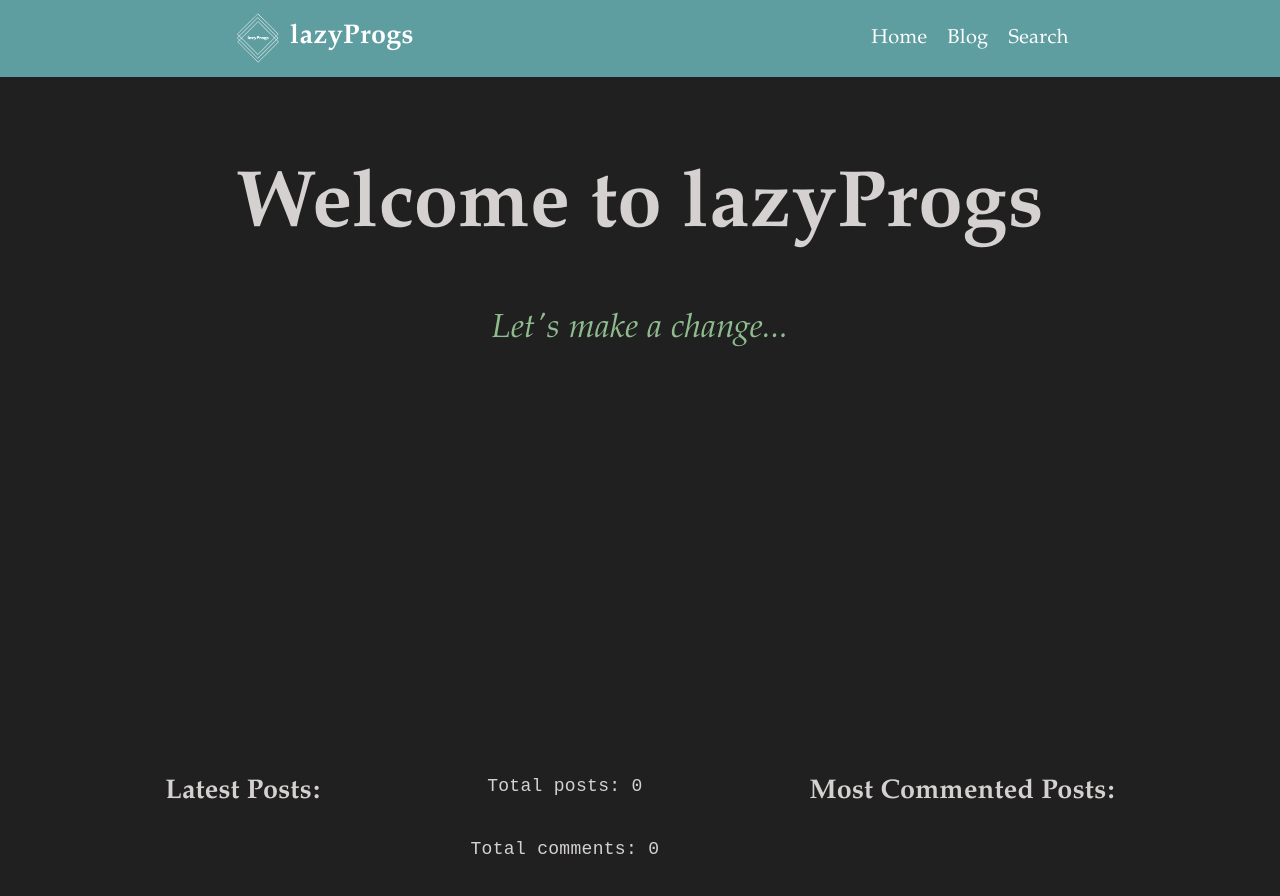
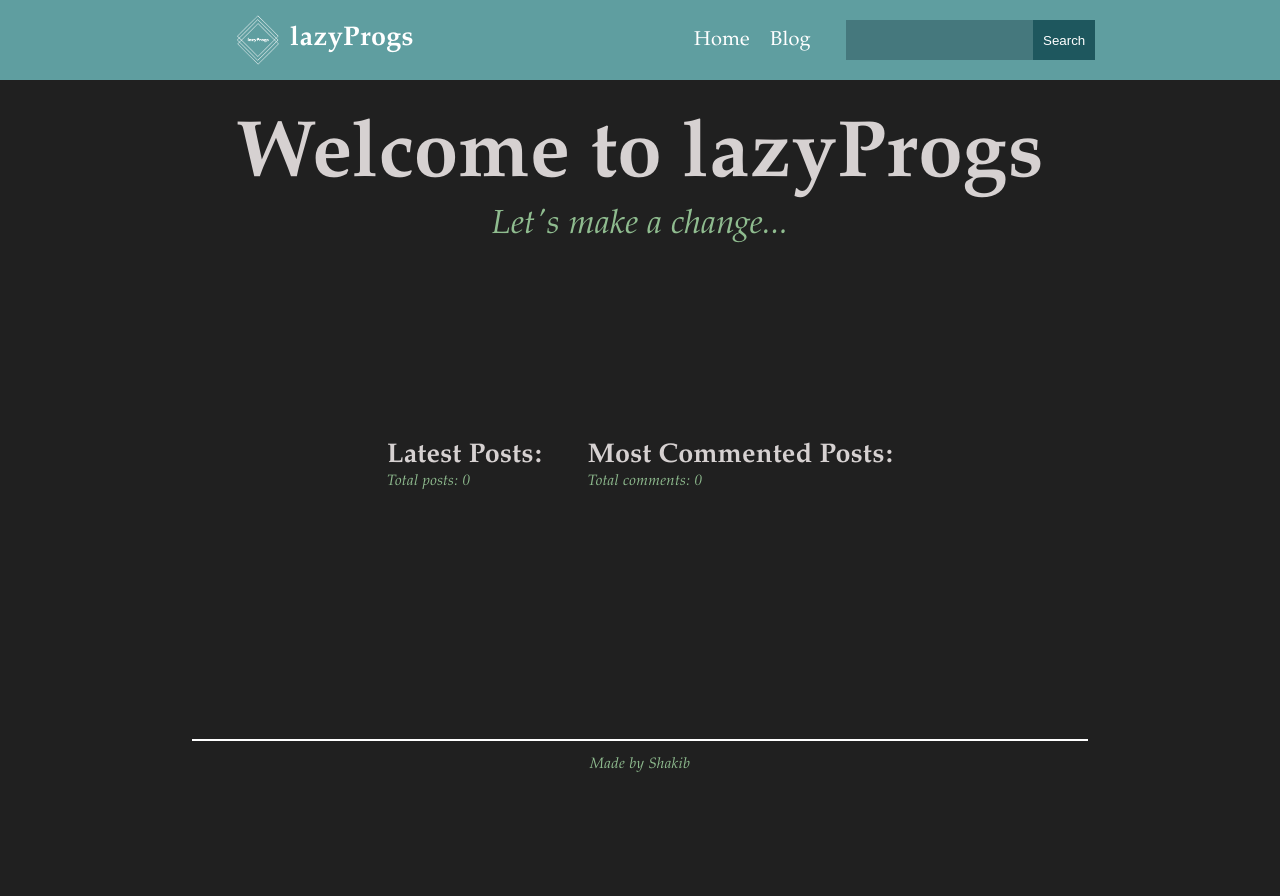
Before and after one commit to devShakib015/myBLog, a Django app: page / in a window 1280 px wide. After the commit the page ends 772 px from the top, so only its background shows below. Run offline with Django 3.2, Linux system fonts and the light colour scheme; data that the repository does not hold is empty.

Commit message:
Designed A little

```diff
--- a/mysite/blog/forms.py
+++ b/mysite/blog/forms.py
@@ -2,15 +2,22 @@ from django import forms
 from .models import Comment
 
 class EmailPostForm(forms.Form):
-    name = forms.CharField(max_length=25)
-    email = forms.EmailField()
-    to = forms.EmailField()
-    comments = forms.CharField(required=False, widget=forms.Textarea)
-
+    name = forms.CharField(max_length=25, widget=forms.TextInput(attrs={'placeholder': 'Name'}))
+    email = forms.EmailField(widget=forms.TextInput(attrs={'placeholder': 'Your Email'}))
+    to = forms.EmailField(widget=forms.TextInput(attrs={'placeholder': 'Reciever\'s Email'}))
+    comments = forms.CharField(required=False, widget=forms.Textarea(
+                attrs={'placeholder': 'Enter you comment...'})
+                )
 
 class CommentForm(forms.ModelForm):
     class Meta:
         model = Comment
+        widgets = {
+            'name': forms.TextInput(attrs={'placeholder': 'Name'}),
+            'email': forms.TextInput(attrs={'placeholder': 'Email (optional)'}),
+            'body': forms.Textarea(
+                attrs={'placeholder': 'Enter you comment...'}),
+        }
         fields = ('name', 'email', 'body')
 
 class SearchForm(forms.Form):
--- a/mysite/blog/static/css/blog.css
+++ b/mysite/blog/static/css/blog.css
@@ -5,6 +5,11 @@ html{
     font-family: garamond;
     font-weight: normal;
     letter-spacing: 0.3px;
+}
+
+h1,h2,h3,h4,h5,h6{
+    margin: 0;
+    padding: 0;
 }
 
 li{
@@ -70,6 +75,8 @@ header{
 #navbar ul{
     display: flex;
     justify-content: center;
+    align-items: center;
+    margin: 0;
 }
 
 #navbar ul li{
@@ -123,13 +130,17 @@ header{
 }
 
 form{
-    margin-top: -20px;
     padding-left: 15px;
     line-height: 2;
     width: 400px;
     display: flex;
     flex-direction: column;
 }
+
+form label{
+    display: none;
+}
+
 form p{
     display: flex;
     flex-direction: column;
@@ -178,3 +189,39 @@ form p textarea{
     box-shadow: 0 0 3px 2px black;
     padding: 15px;
 }
+
+#search{
+    display: flex;
+    width: 400px;
+    margin: 0;
+    flex-direction: row;
+    align-items: center;
+}
+
+#search label{
+    display: none
+}
+
+#search input{
+    border: none;
+    height: 40px;
+    background: rgba(12, 34, 45, 0.3);
+}
+
+#button.button{
+    border: none;
+    background: rgba(4, 57, 66, 0.7);
+}
+
+#button.button:hover{
+    background: rgb(174, 214, 209);
+    color: black;
+}
+
+#block{
+    margin: 150 0 145 0;
+}
+
+#footer{
+    border-top: 2px solid white;
+}
--- a/mysite/blog/templates/blog/base.html
+++ b/mysite/blog/templates/blog/base.html
@@ -17,31 +17,21 @@
             <ul>
                 <a href="{% url 'blog:index' %}"><li>Home</li></a>
                 <a href="{% url 'blog:post_list' %}"><li>Blog</li></a>
-                <a href="{% url 'blog:post_search' %}"><li>Search</li></a>
+                <li>{% show_search_form %}</li>
 
             </ul>
         </nav>
+        <div></div>
+
     </header>
 
     <div id="content">
         {% block content %}{% endblock content %}
     </div>
-    <div id="footer">
+    <div id="content">
         {% block footer %}
-        <div class="big-box" style="justify-content: space-evenly;">
-            <div>
-                <h2>Latest Posts: </h2>
-                {% show_latest_posts 3 %}
-            </div>
-            <div style="display: flex; flex-direction: column; justify-content: center; align-items: center;">
-                <p>Total posts: {% total_posts %}</p>
-                <p>Total comments: {% total_comments %}</p>
-            </div>
-
-            <div>
-                <h2>Most Commented Posts: </h2>
-                {% show_most_commented_posts 3 %}
-            </div>
+        <div id="footer" class="big-box" style="justify-content: space-evenly;">
+            <small>Made by Shakib</small>
         </div>
     {% endblock footer %}
     </div>
--- a/mysite/blog/templates/blog/index.html
+++ b/mysite/blog/templates/blog/index.html
@@ -1,13 +1,23 @@
 {% extends 'blog/base.html' %}
+{% load blog_tags %}
 {% block title %}lazyProgs{% endblock title %}
     {% block content %}
         <div  id="welcome">
             <h1>Welcome to lazyProgs</h1>
             <small>Let's make a change...</small>
         </div>
-        <div style="height: 45vh;">
-
+        <div id="content">
+            <div id="block" class="big-box" style="justify-content: space-evenly;">
+                <div>
+                    <h2>Latest Posts: </h2>
+                    <small>Total posts: {% total_posts %}</small>
+                    {% show_latest_posts 3 %}
+                </div>
+                <div>
+                    <h2>Most Commented Posts: </h2>
+                    <small>Total comments: {% total_comments %}</small>
+                    {% show_most_commented_posts 3 %}
+                </div>
+            </div>
         </div>
-
-
     {% endblock content %}
--- /dev/null
+++ b/mysite/blog/templates/blog/search_form.html
@@ -0,0 +1,4 @@
+<form id="search" action="{% url 'blog:post_search' %}" method="get">
+    {{ form.as_p }}
+    <input class="button" id="button" type="submit" value="Search">
+</form>
--- a/mysite/blog/templatetags/blog_tags.py
+++ b/mysite/blog/templatetags/blog_tags.py
@@ -3,6 +3,7 @@ from django.db.models import Count
 from ..models import Post
 from django.utils.safestring import mark_safe
 import markdown
+from ..forms import SearchForm
 
 
 register = template.Library()
@@ -36,3 +37,8 @@ def show_most_commented_posts(count=5):
 @register.filter(name='markdown')
 def markdown_format(text):
     return mark_safe(markdown.markdown(text))
+
+@register.inclusion_tag('blog/search_form.html')
+def show_search_form():
+    form = SearchForm()
+    return {'form': form}
--- a/mysite/blog/views.py
+++ b/mysite/blog/views.py
@@ -104,9 +104,8 @@ def post_search(request):
             search_vector = SearchVector('title', 'body')
             results = Post.objects.annotate(
                 search=search_vector,
-                rank=SearchRank(search_vector, search_query),
-                similarity = TrigramSimilarity('title', query)
-            ).filter(similarity__gt=0.3).order_by('-similarity')
+                rank=SearchRank(search_vector, search_query)
+            ).filter(search=query).order_by('-rank')
 
     context = {
         'form': form,
```
Also changed, not shown: mysite/blog/templates/blog/search.html (+0 -9 lines).
